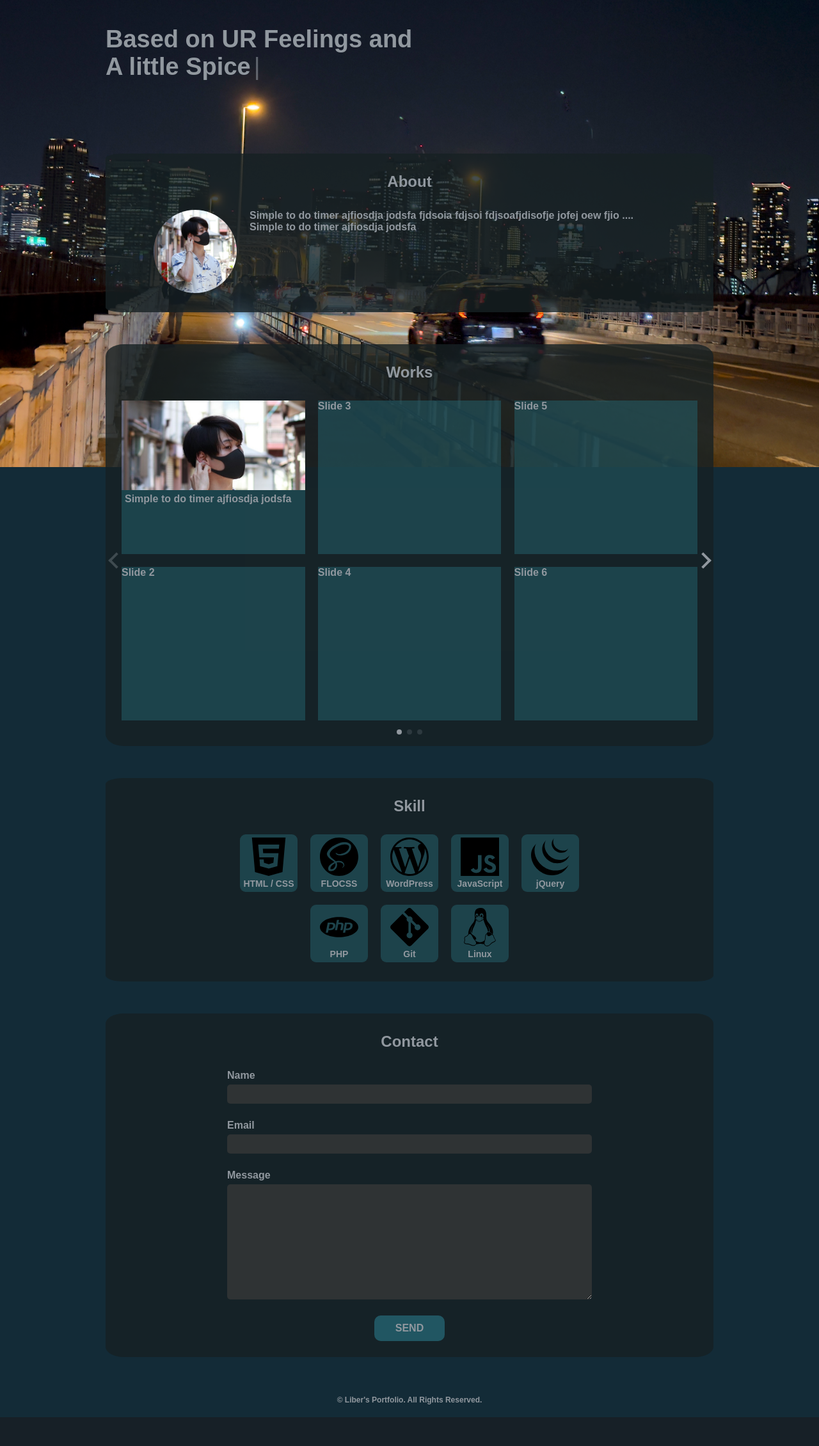
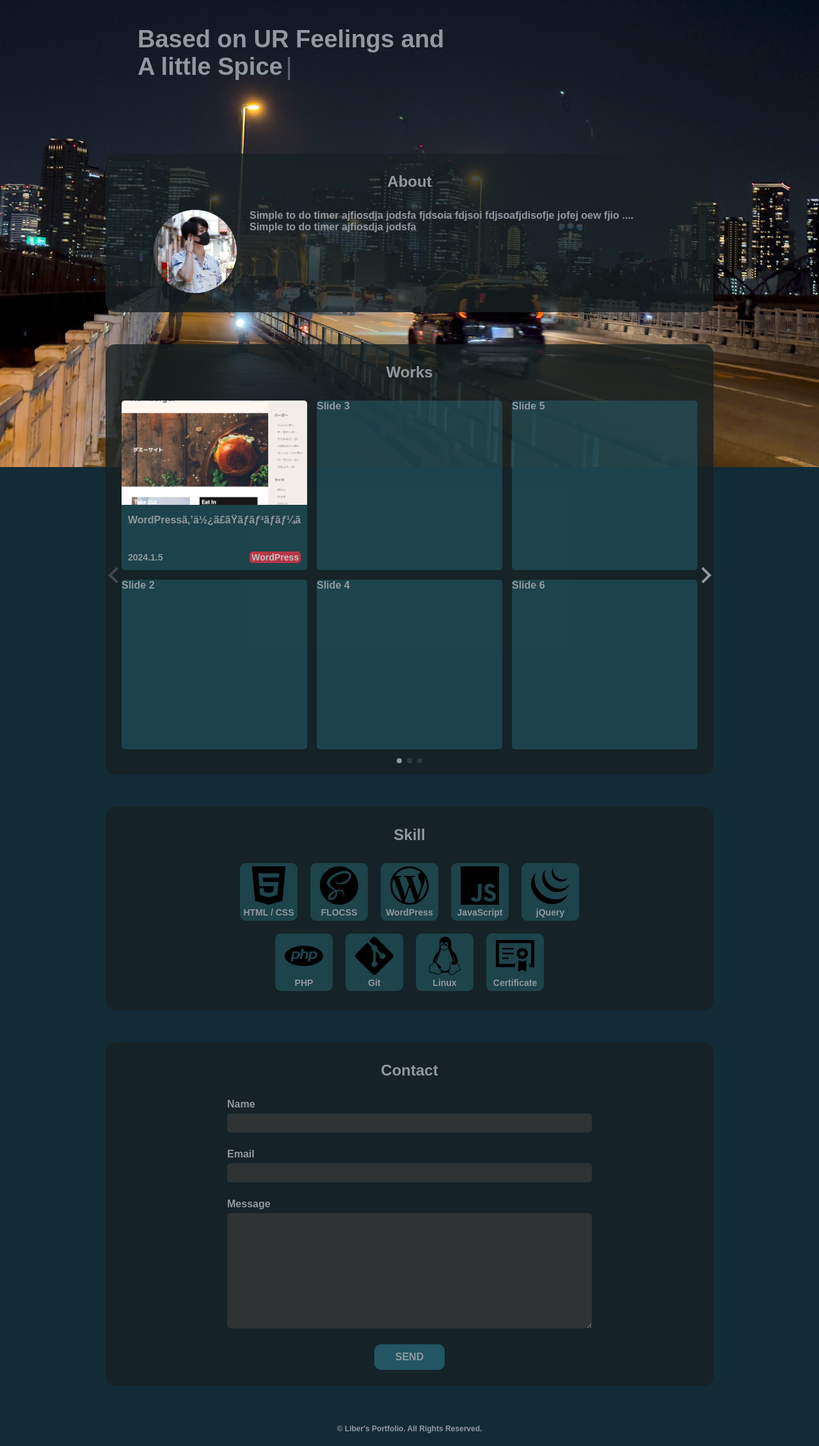
Before and after one commit to LibertyReman/portfolio_wp, a PHP site: page / in a window 1280 px wide. Shown: the part 70-2330 px from the top of the page at 64% size. Before the commit the page ends 2285 px from the top, so only its background shows below. Run offline with PHP 8.4, Linux system fonts and the light colour scheme.

Commit message:
スライドのスタイリング追加、資格アイコンの追加、PC時のタイトル位置微調整、セクションのスタイル微調整

```diff
--- a/css/style.css
+++ b/css/style.css
@@ -57,6 +57,7 @@ li {
   .l-main__title {
     height: 240px;
     max-width: 500px;
+    margin-left: 50px;
     font-size: 38px;
   }
 }
@@ -86,12 +87,34 @@ li {
   display: flex;
   flex-direction: column;
   align-items: center;
-  margin-bottom: 50px;
+  margin-bottom: 30px;
   background: rgba(23, 33, 35, 0.8);
-  border-radius: 3%;
+  border-radius: 15px;
+}
+@media (min-width: 769px) {
+  .c-section {
+    margin-bottom: 50px;
+  }
 }
 .c-section__title {
   padding: 30px 0;
+}
+
+.c-tag {
+  padding: 1px 3px;
+  margin-left: 5px;
+  border-radius: 5px;
+  color: #E5E2E4;
+  opacity: 0.8;
+}
+.c-tag--red {
+  background: #DF3545;
+}
+.c-tag--blue {
+  background: #17A2B8;
+}
+.c-tag--green {
+  background: #28A745;
 }
 
 .p-gmenu {
@@ -227,18 +250,48 @@ li {
     padding: 0 25px;
   }
 }
-.p-works__contents__thumbnail {
-  height: 140px;
+.p-works__contents__card {
+  height: 100%;
   width: 100%;
 }
-.p-works__contents__thumbnail > img {
+.p-works__contents__card__thumbnail {
+  width: 100%;
+  aspect-ratio: 16/9;
+}
+.p-works__contents__card__thumbnail > img {
   width: 100%;
   height: 100%;
+  border-radius: 5px 5px 0 0;
   object-fit: cover;
-  object-position: 0 0;
 }
-.p-works__contents__text {
-  padding: 5px;
+.p-works__contents__card__title {
+  display: -webkit-box;
+  -webkit-box-orient: vertical;
+  -webkit-line-clamp: 2;
+  overflow: hidden;
+  height: 10vw;
+  margin: 1vw 5px;
+  font-size: min(3.5vw, 18px);
+}
+@media (min-width: 769px) {
+  .p-works__contents__card__title {
+    height: 5.5vw;
+    max-height: 55px;
+    margin: 0.6vw 10px;
+    font-size: min(1.6vw, 16px);
+  }
+}
+.p-works__contents__card__info {
+  display: flex;
+  justify-content: space-between;
+  margin: 0 5px;
+  font-size: max(2.19vw, 10px);
+}
+@media (min-width: 769px) {
+  .p-works__contents__card__info {
+    margin: 0 10px;
+    font-size: min(1.4vw, 14px);
+  }
 }
 
 .p-skill {
@@ -261,7 +314,7 @@ li {
   text-align: center;
 }
 .p-skill__list__item > img {
-  width: 60px;
+  height: 60px;
   width: 60px;
   object-fit: cover;
 }
--- a/css/swiper.css
+++ b/css/swiper.css
@@ -1,17 +1,20 @@
 .swiper {
   width: 100%;
-  height: 400px;
+  height: 84.63vw; /* スライド比率指定 */
   margin-left: auto;
   margin-right: auto;
 }
+
 @media (min-width: 769px) {
   .swiper {
-    height: 500px;
+    height: 54.5vw; /* スライド比率指定 */
+    max-height: 545px; /* 1000px以上の時スライドサイズは265px固定 */
   }
 }
 
 .swiper-slide {
   background: rgba(37, 101, 113, 0.5);
+  border-radius: 5px;
 }
 
 .swiper-button-prev,
--- a/index.html
+++ b/index.html
@@ -48,10 +48,18 @@
             <div class="swiper mySwiper">
               <div class="swiper-wrapper">
                 <div class="swiper-slide">
-                  <div class="p-works__contents__thumbnail">
-                    <img src="./img/icon.jpg" alt="icon">
+                  <div class="p-works__contents__card">
+                    <a href="/">
+                      <div class="p-works__contents__card__thumbnail">
+                        <img src="./img/works-sample.png" alt="works-sample">
+                      </div>
+                      <p class="p-works__contents__card__title">WordPressを使ったハンバーガーサイトの作成（架空サイト）</p>
+                      <div class="p-works__contents__card__info">
+                        <p>2024.1.5</p>
+                        <div><span class="c-tag c-tag--red">WordPress</span></div>
+                      </div>
+                    </a>
                   </div>
-                  <p class="p-works__contents__text">Simple to do timer ajfiosdja jodsfa</p>
                 </div>
                 <div class="swiper-slide">Slide 2</div>
                 <div class="swiper-slide">Slide 3</div>
@@ -104,6 +112,10 @@
               <img src="./img/linux.svg" alt="linux">
               <p>Linux</p>
             </li>
+            <li class="p-skill__list__item">
+              <img src="./img/certificate.svg" alt="certificate">
+              <p>Certificate</p>
+            </li>
           </ul>
         </section>
 
--- a/js/swiper-config.js
+++ b/js/swiper-config.js
@@ -20,7 +20,7 @@
                 grid: {
                     rows: 2,
                 },
-                spaceBetween: 20,
+                spaceBetween: 15,
             },
         },
     });
--- a/scss/foundation/_variable.scss
+++ b/scss/foundation/_variable.scss
@@ -2,3 +2,7 @@ $header-height        : 70px;
 
 $color-kurotsurubami  : #132B37;
 $color-ginnezumi      : #91989F;
+$color-komachinezu    : #E5E2E4;
+$color-red            : #DF3545;
+$color-blue           : #17A2B8;
+$color-green          : #28A745;
--- a/scss/layout/_main.scss
+++ b/scss/layout/_main.scss
@@ -24,6 +24,7 @@
     @include mixin.breakpoint("pc") {
       height: 240px;
       max-width: 500px; // ityped 改行制御
+      margin-left: 50px;
       font-size: 38px;
     }
   }
--- a/scss/object/component/_section.scss
+++ b/scss/object/component/_section.scss
@@ -7,9 +7,13 @@
   display: flex;
   flex-direction: column;
   align-items: center;
-  margin-bottom: 50px;
+  margin-bottom: 30px;
   background: rgba(23, 33, 35, 0.8);
-  border-radius: 3%;
+  border-radius: 15px;
+
+  @include mixin.breakpoint("pc") {
+    margin-bottom: 50px;
+  }
 
   &__title {
     @include mixin.dbg-border(yellow, 3, 1);
--- /dev/null
+++ b/scss/object/component/_tag.scss
@@ -0,0 +1,24 @@
+@use "../../foundation/mixin";
+@use "../../foundation/variable";
+
+
+.c-tag {
+  @include mixin.dbg-border(yellow, 3, 1);
+  padding: 1px 3px;
+  margin-left: 5px;
+  border-radius: 5px;
+  color: variable.$color-komachinezu;
+  opacity: .8;
+
+  &--red {
+    background: variable.$color-red;
+  }
+
+  &--blue {
+    background: variable.$color-blue;
+  }
+
+  &--green {
+    background: variable.$color-green;
+  }
+}
--- a/scss/object/project/_skill.scss
+++ b/scss/object/project/_skill.scss
@@ -26,7 +26,7 @@
 
       > img {
         @include mixin.dbg-border(blue, 3, 1);
-        width: 60px;
+        height: 60px;
         width: 60px;
         object-fit: cover;
       }
--- a/scss/object/project/_works.scss
+++ b/scss/object/project/_works.scss
@@ -16,23 +16,55 @@
       padding: 0 25px;
     }
 
+    &__card {
+      @include mixin.dbg-border(blue, 3, 1);
+      height: 100%; // スライド最大サイズ
+      width: 100%; // スライド最大サイズ
+
       &__thumbnail {
         @include mixin.dbg-border(blue, 3, 1);
-      height: 140px;
         width: 100%;
+        aspect-ratio: 16/9; // 画像比率を16:9に固定
 
         > img {
           width: 100%;
           height: 100%;
+          border-radius: 5px 5px 0 0;
           object-fit: cover;
-        object-position: 0 0;
         }
       }
 
-    &__text {
+      &__title {
         @include mixin.dbg-border(blue, 3, 1);
-      padding: 5px;
+        display: -webkit-box;
+        -webkit-box-orient: vertical;
+        -webkit-line-clamp: 2; // 最大2行で制限
+        overflow: hidden;
+
+        height: 10.0vw;
+        margin: 1.0vw 5px;
+        font-size: min(3.50vw, 18px);
+
+        @include mixin.breakpoint("pc") {
+          height: 5.5vw;
+          max-height: 55px; // インナー設定
+          margin: 0.6vw 10px;
+          font-size: min(1.6vw, 16px); // インナー設定
         }
       }
 
+      &__info {
+        display: flex;
+        justify-content: space-between;
+        margin: 0 5px;
+        font-size: max(2.19vw, 10px); // 最小フォントサイズ設定
+
+        @include mixin.breakpoint("pc") {
+          margin: 0 10px;
+          font-size: min(1.4vw, 14px); // インナー設定
         }
+      }
+    } // &__card
+  } // &__contents
+
+}
--- a/scss/style.scss
+++ b/scss/style.scss
@@ -24,6 +24,7 @@
 // ---------------------------------------
 @forward "object/component/inner";
 @forward "object/component/section";
+@forward "object/component/tag";
 
 
 // ---------------------------------------
```
Also changed, not shown: img/certificate.svg (added), img/works-sample.png (added), 1 other file. Lines whose indentation alone changed are shown as unchanged.
